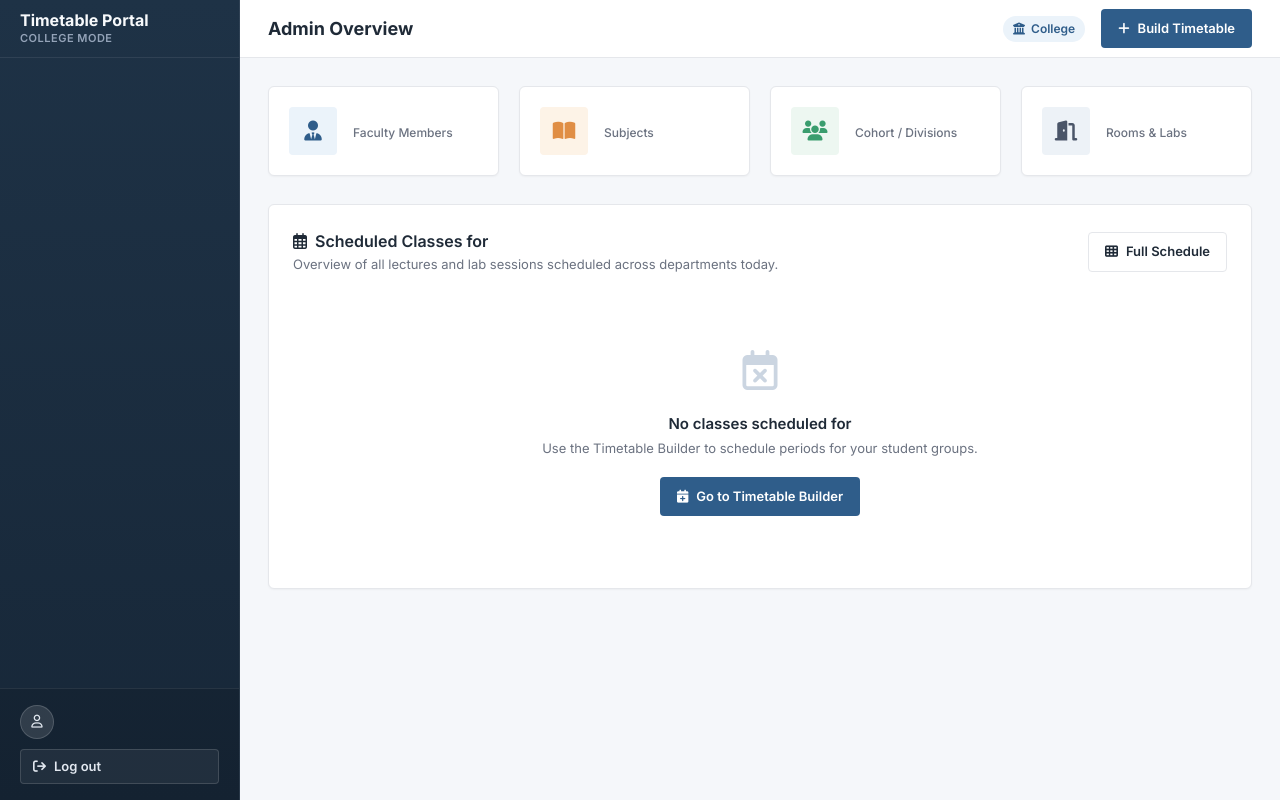
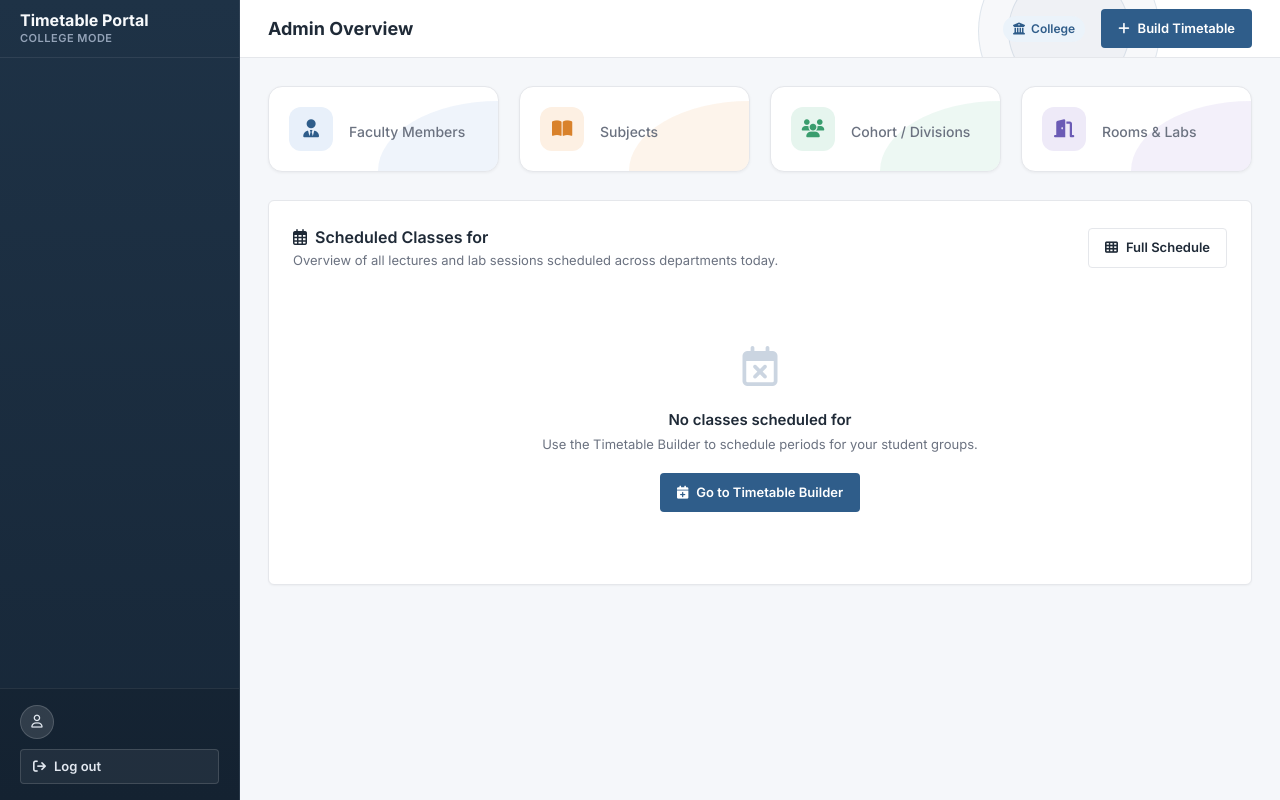
Before and after one commit to Epilougee/sarvesh, a Flask app: template templates/dashboard.html in a window 1280 px wide. Run offline with Flask 3, Linux system fonts and the light colour scheme; the template is opened without the code that fills it, so the values that code supplies are empty; data comes from the database, SQL or seed files in the repository; some libraries are stand-ins or nearby versions.

Commit message:
Update admin dashboard with decorative topbar, tinted stat cards, and colored period bars

```diff
--- a/static/css/style.css
+++ b/static/css/style.css
@@ -253,12 +253,42 @@ a:hover {
   position: sticky;
   top: 0;
   z-index: 90;
+  position: relative;
+  overflow: hidden;
+}
+
+/* Soft decorative concentric circles on the right side of topbar */
+.topbar::before,
+.topbar::after {
+  content: "";
+  position: absolute;
+  border-radius: 50%;
+  pointer-events: none;
+  border: 1px solid rgba(47, 93, 138, 0.12);
+  background: rgba(47, 93, 138, 0.04);
+  z-index: 0;
+}
+
+.topbar::before {
+  width: 180px;
+  height: 180px;
+  right: 120px;
+  top: -60px;
+}
+
+.topbar::after {
+  width: 120px;
+  height: 120px;
+  right: 150px;
+  top: -30px;
 }
 
 .topbar-left {
   display: flex;
   align-items: center;
   gap: 16px;
+  position: relative;
+  z-index: 1;
 }
 
 .mobile-toggle {
@@ -281,6 +311,8 @@ a:hover {
   display: flex;
   align-items: center;
   gap: 16px;
+  position: relative;
+  z-index: 1;
 }
 
 .badge-tag {
@@ -393,58 +425,110 @@ a:hover {
 .stat-card {
   background: var(--surface);
   border: 1px solid var(--border);
-  border-radius: var(--radius-md);
+  border-radius: 14px;
   padding: 20px;
   display: flex;
   align-items: center;
   gap: 16px;
-  box-shadow: var(--shadow-sm);
+  box-shadow: 0 1px 3px rgba(0, 0, 0, 0.05);
+  position: relative;
+  overflow: hidden;
+  transition: transform 200ms ease, box-shadow 200ms ease;
+}
+
+.stat-card:hover {
+  transform: translateY(-2px);
+  box-shadow: 0 4px 12px rgba(0, 0, 0, 0.08);
+}
+
+/* Stat card individual color themes */
+.stat-card-faculty {
+  --tint: #E8F0FA;
+  --icon: #2F5D8A;
+}
+
+.stat-card-subjects {
+  --tint: #FDF0E3;
+  --icon: #D9822B;
+}
+
+.stat-card-cohorts {
+  --tint: #E6F5EE;
+  --icon: #3A9D6E;
+}
+
+.stat-card-rooms {
+  --tint: #EEEAF8;
+  --icon: #6B5BB5;
+}
+
+/* Decorative wave in the bottom-right corner */
+.stat-card::after {
+  content: "";
+  position: absolute;
+  right: 0;
+  bottom: 0;
+  width: 120px;
+  height: 70px;
+  background: var(--tint, var(--primary-light));
+  border-top-left-radius: 100% 100%;
+  opacity: 0.7;
+  z-index: 0;
+  pointer-events: none;
 }
 
 .stat-icon {
-  width: 48px;
-  height: 48px;
-  border-radius: var(--radius-sm);
+  width: 44px;
+  height: 44px;
+  border-radius: 12px;
   display: flex;
   align-items: center;
   justify-content: center;
-  font-size: 20px;
+  font-size: 18px;
+  position: relative;
+  z-index: 1;
+  background: var(--tint, var(--primary-light));
+  color: var(--icon, var(--primary));
+  flex-shrink: 0;
 }
 
 .stat-icon.blue {
-  background: var(--primary-light);
-  color: var(--primary);
+  background: #E8F0FA;
+  color: #2F5D8A;
 }
 
 .stat-icon.amber {
-  background: #FDF3E7;
-  color: var(--accent);
+  background: #FDF0E3;
+  color: #D9822B;
 }
 
 .stat-icon.green {
-  background: var(--success-bg);
-  color: var(--success);
+  background: #E6F5EE;
+  color: #3A9D6E;
 }
 
+.stat-icon.violet,
 .stat-icon.slate {
-  background: #EDF2F7;
-  color: #4A5568;
+  background: #EEEAF8;
+  color: #6B5BB5;
 }
 
 .stat-info {
   display: flex;
   flex-direction: column;
+  position: relative;
+  z-index: 1;
 }
 
 .stat-value {
-  font-size: 24px;
+  font-size: 28px;
   font-weight: 700;
   color: var(--text);
   line-height: 1.1;
 }
 
 .stat-label {
-  font-size: 12px;
+  font-size: 14px;
   color: var(--muted);
   margin-top: 4px;
   font-weight: 500;
@@ -595,6 +679,27 @@ a:hover {
 
 .data-table tbody tr:hover {
   background-color: #F9FAFB;
+}
+
+/* Colored period bar in scheduled classes table */
+.period-time-cell {
+  position: relative;
+  padding-left: 20px !important;
+}
+
+.period-bar {
+  position: absolute;
+  left: 0;
+  top: 10px;
+  bottom: 10px;
+  width: 4px;
+  border-radius: 4px;
+  background-color: var(--period-color, var(--primary));
+}
+
+.period-time-content {
+  display: flex;
+  flex-direction: column;
 }
 
 .table-actions {
--- a/templates/dashboard.html
+++ b/templates/dashboard.html
@@ -13,7 +13,7 @@
 {% block content %}
 <!-- 4 Stat Cards -->
 <div class="stats-grid">
-  <div class="stat-card">
+  <div class="stat-card stat-card-faculty">
     <div class="stat-icon blue">
       <i class="fa-solid fa-user-tie"></i>
     </div>
@@ -23,7 +23,7 @@
     </div>
   </div>
 
-  <div class="stat-card">
+  <div class="stat-card stat-card-subjects">
     <div class="stat-icon amber">
       <i class="fa-solid fa-book-open"></i>
     </div>
@@ -33,7 +33,7 @@
     </div>
   </div>
 
-  <div class="stat-card">
+  <div class="stat-card stat-card-cohorts">
     <div class="stat-icon green">
       <i class="fa-solid fa-users"></i>
     </div>
@@ -43,8 +43,8 @@
     </div>
   </div>
 
-  <div class="stat-card">
-    <div class="stat-icon slate">
+  <div class="stat-card stat-card-rooms">
+    <div class="stat-icon violet">
       <i class="fa-solid fa-door-open"></i>
     </div>
     <div class="stat-info">
@@ -90,10 +90,13 @@
         </thead>
         <tbody>
           {% for slot in today_classes %}
-            <tr>
-              <td>
-                <strong>{{ slot.period_label }}</strong>
-                <div class="form-helper">{{ slot.start_time }} - {{ slot.end_time }}</div>
+            <tr class="period-row" style="--period-color: {{ ['#2F5D8A', '#3A9D6E', '#D9822B', '#6B5BB5', '#0E7490', '#BE185D', '#4338CA'][(slot.timeslot_id|default(loop.index0)) % 7] }};">
+              <td class="period-time-cell">
+                <span class="period-bar" aria-hidden="true"></span>
+                <div class="period-time-content">
+                  <strong>{{ slot.period_label }}</strong>
+                  <div class="form-helper">{{ slot.start_time }} - {{ slot.end_time }}</div>
+                </div>
               </td>
               <td>
                 <span class="badge-tag">{{ slot.group_name }}</span>
```
